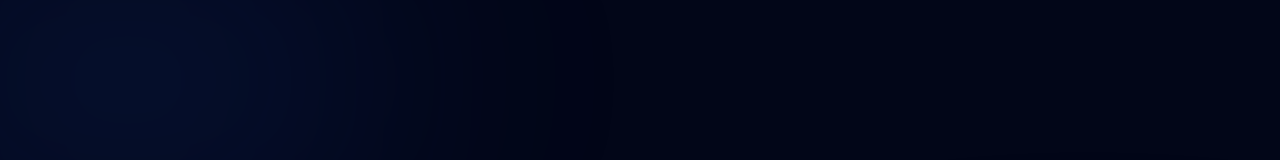
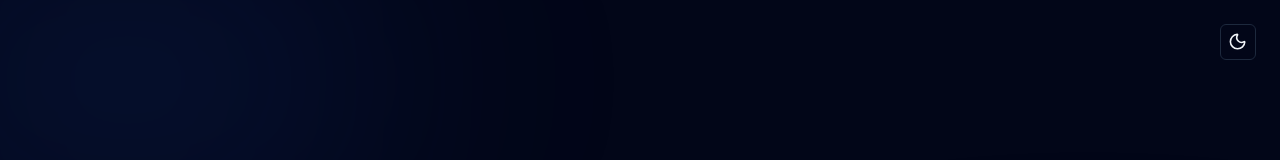
Before and after one commit to JayantOlhyan/Mail-Trace, a Next.js app in the folder frontend/: page / in a window 1280 px wide. Shown: the top 160 px of the page. Built offline with nearby package versions, Linux system fonts and the light colour scheme.

Commit message:
style(frontend): update frontend/src/app/(tour)/layout.tsx with dark/light theme classes

```diff
--- a/frontend/src/app/(tour)/layout.tsx
+++ b/frontend/src/app/(tour)/layout.tsx
@@ -5,13 +5,18 @@ export const metadata: Metadata = {
   description: 'Explore how ThreatTrace AI detects suspicious email, analyzes technical evidence, traces sending infrastructure, correlates related activity, and generates forensic intelligence.',
 };
 
+import { ThemeToggle } from '@/components/ThemeToggle';
+
 export default function TourLayout({
   children,
 }: {
   children: React.ReactNode;
 }) {
   return (
-    <div className="min-h-screen bg-slate-950 text-slate-200 font-sans selection:bg-blue-900/50">
+    <div className="min-h-screen bg-slate-50 dark:bg-slate-950 text-slate-800 dark:text-slate-200 font-sans selection:bg-blue-900/50">
+      <div className="fixed top-6 right-6 z-50">
+        <ThemeToggle />
+      </div>
       {children}
     </div>
   );
```
